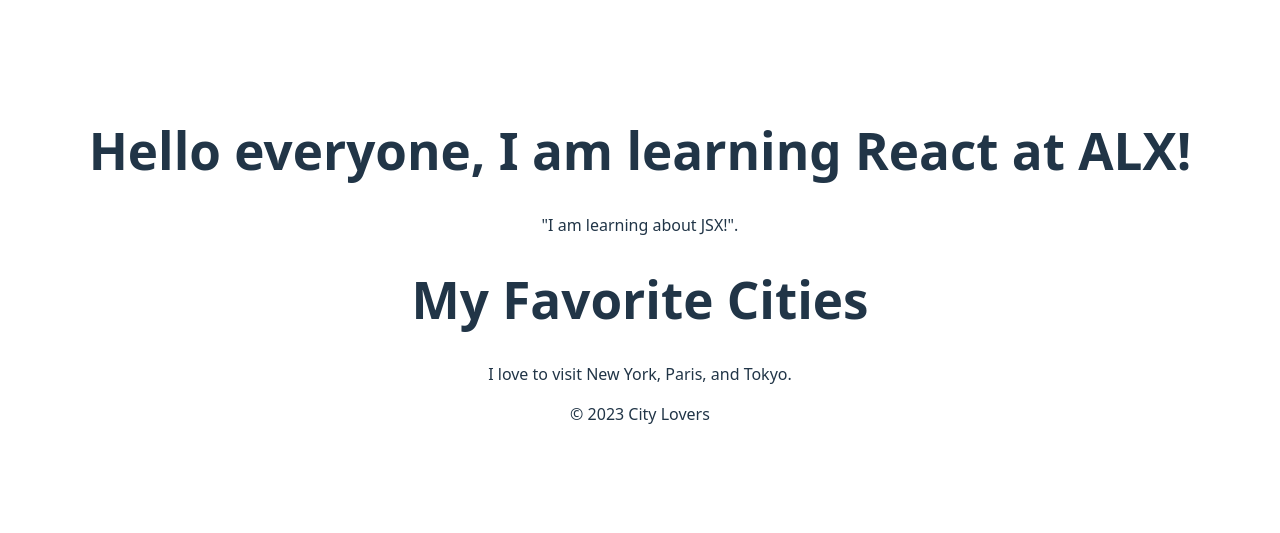
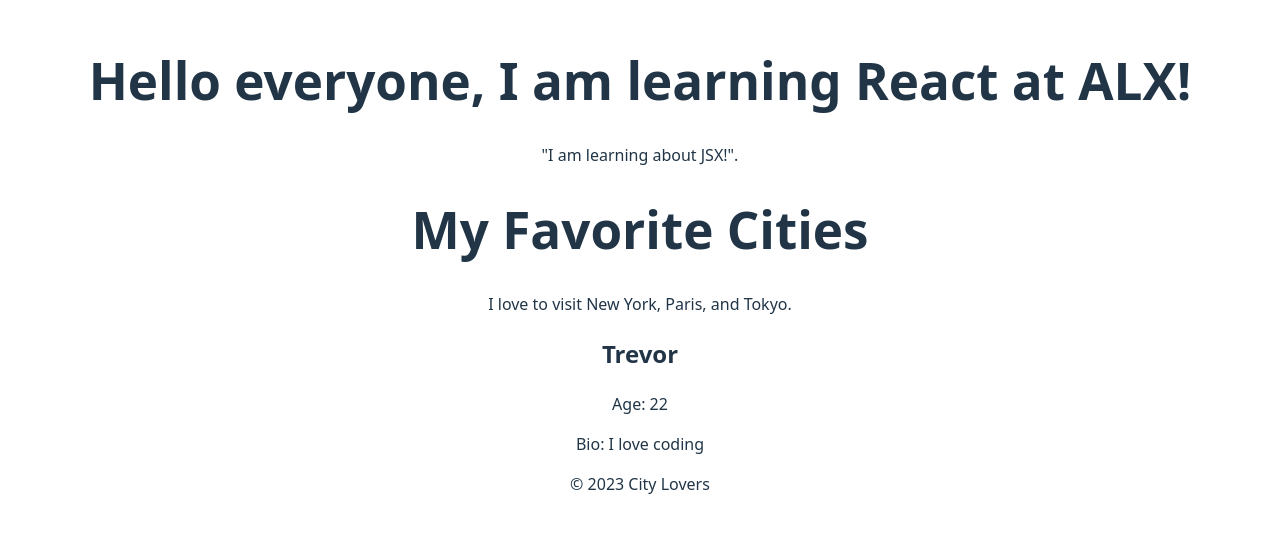
Before and after one commit to trevorkn/alx-fe-reactjs, a React (Vite) app in the folder alx-react-app/: page / in a window 1280 px wide. Shown: the part 135-668 px from the top of the page. Built offline with nearby package versions, Linux system fonts and the light colour scheme.

Commit message:
feat: add UserProfile component with props for name and age

```diff
--- a/alx-react-app/src/App.jsx
+++ b/alx-react-app/src/App.jsx
@@ -2,6 +2,7 @@
 import Header from './components/Header'
 import MainContent from './components/MainContent'
 import Footer from './components/Footer'
+import UserProfile from './components/UserProfile'
 import { useState } from 'react'
 import './App.css'
 
@@ -14,7 +15,9 @@
    <WelcomeMessage />
    <Header />
    <MainContent />
+   <UserProfile name="Trevor" age="22" bio="I love coding"/>
    <Footer />
+
     </>
   )
 }
--- /dev/null
+++ b/alx-react-app/src/components/UserProfile.jsx
@@ -0,0 +1,11 @@
+const UserProfile = (props) => {
+    return (
+        <div>
+            <h2>{props.name}</h2>
+            <p>Age: {props.age} </p>
+            <p>Bio: {props.bio} </p>
+        </div>
+    );
+
+};
+export default UserProfile;
```
